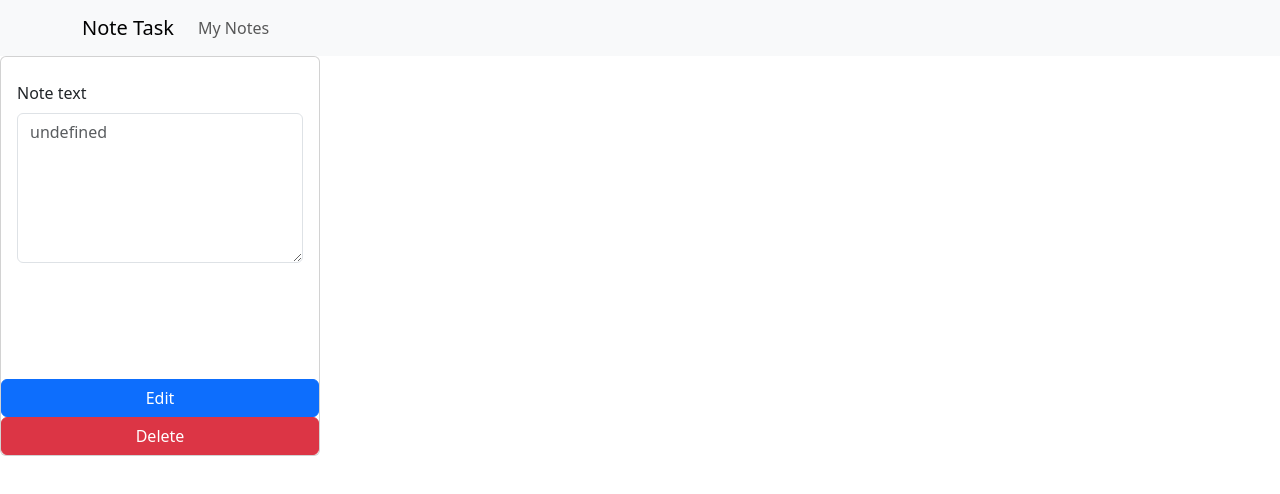
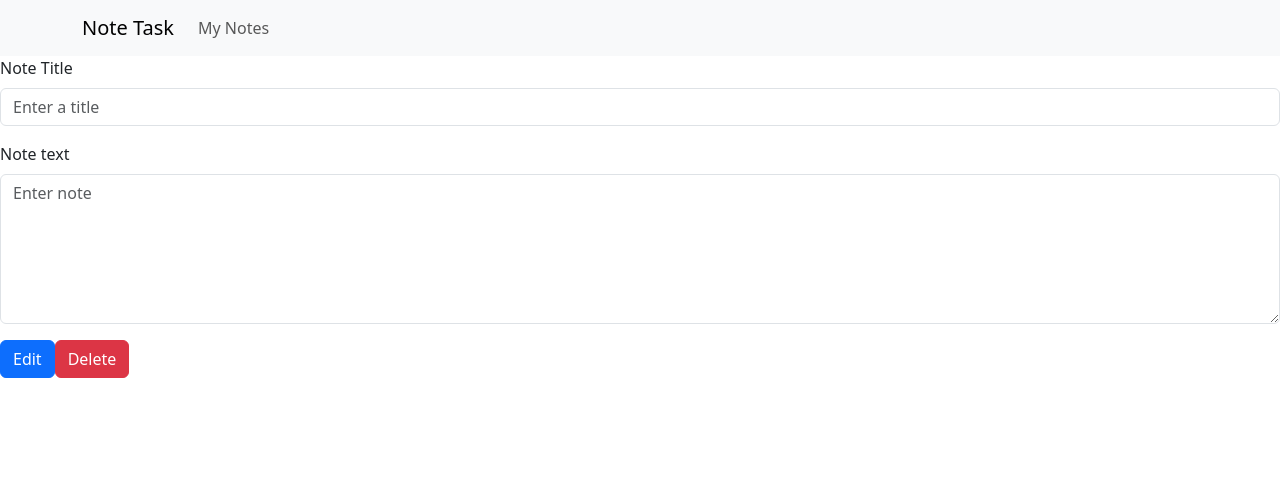
Before and after one commit to rkehadzhiyski/Notes-Coding-task, a React (Vite) app in the folder client/: page /note/1 in a window 1280 px wide. Shown: the top 494 px of the page. Built offline with nearby package versions, Linux system fonts and the light colour scheme; no server answers.

Commit message:
change single note view

```diff
--- a/client/src/components/CreateNote.jsx
+++ b/client/src/components/CreateNote.jsx
@@ -4,7 +4,6 @@ import * as yup from 'yup';
 
 import Form from 'react-bootstrap/Form';
 import Button from 'react-bootstrap/Button';
-
 
 const CreateNote = () => {
     const schema = yup.object().shape({
--- a/client/src/components/NoteView.jsx
+++ b/client/src/components/NoteView.jsx
@@ -1,26 +1,23 @@
-import { useEffect, useState } from 'react';
+import { useEffect } from 'react';
 import { useParams } from 'react-router-dom';
 import { useForm } from 'react-hook-form';
 import { yupResolver } from '@hookform/resolvers/yup';
 import * as yup from 'yup';
 
-import Card from 'react-bootstrap/Card';
 import Button from 'react-bootstrap/Button';
 import Form from 'react-bootstrap/Form';
 
 const NoteView = () => {
-    const [note, setNote] = useState({});
     const { noteId } = useParams();
 
     const schema = yup.object().shape({
+        noteTitle: yup.string().required('Title is required'),
         noteContent: yup.string().required('Text is required'),
     });
 
-    const { register, handleSubmit, formState: { errors } } = useForm({
+    const { register, setValue, handleSubmit, formState: { errors } } = useForm({
         resolver: yupResolver(schema),
     });
-
-
 
     useEffect(() => {
         const fetchNotes = async () => {
@@ -30,41 +27,52 @@ const NoteView = () => {
                     throw new Error('Failed to fetch note');
                 }
                 const data = await response.json();
-                setNote(data);
+                setValue('noteTitle', data.noteTitle);
+                setValue('noteContent', data.noteContent);
             } catch (error) {
                 console.error('Error fetching note:', error.message);
             }
         };
 
         fetchNotes();
-    }, [noteId]);
+    }, [noteId, setValue]);
 
-    const onSubmit = async () => {
-        // try {
-        //     const response = await fetch('http://localhost:8888/notes/create', {
-        //         method: 'POST',
-        //         headers: {
-        //             'Content-Type': 'application/json',
-        //         },
-        //         body: JSON.stringify(data),
-        //     });
+    const onSubmit = async (data) => {
+        try {
+            const response = await fetch(`http://localhost:8888/note/${noteId}`, {
+                method: 'POST',
+                headers: {
+                    'Content-Type': 'application/json',
+                },
+                body: JSON.stringify(data),
+            });
 
-        //     if (!response.ok) {
-        //         throw new Error('Failed to submit the note');
-        //     }
+            if (!response.ok) {
+                throw new Error('Failed to edit the note');
+            }
 
-        //     console.log('Note submitted successfully');
-        //     reset()
-        // } catch (error) {
-        //     console.error('Error submitting the note:', error.message);
-        // }
+            console.log('Note edited successfully');
+        } catch (error) {
+            console.error('Error editing the note:', error.message);
+        }
     };
 
+    const handleDelete = () =>{
+
+    }
+
     return (
-        <Card style={{ width: '20rem', height: '25rem' }} >
-            <Card.Body>
-                <Card.Title>{note.noteTitle}</Card.Title>
         <Form onSubmit={handleSubmit(onSubmit)}>
+            <Form.Group className="mb-3" controlId="exampleForm.ControlInput1">
+                <Form.Label>Note Title</Form.Label>
+                <Form.Control
+                    type="noteTitle"
+                    {...register('noteTitle')}
+                    placeholder="Enter a title"
+                    autoComplete="name-input"
+                />
+                <Form.Text className="text-danger">{errors['noteTitle']?.message}</Form.Text>
+            </Form.Group>
             <Form.Group className="mb-3" controlId="exampleForm.ControlTextarea1">
                 <Form.Label>Note text</Form.Label>
                 <Form.Control
@@ -72,20 +80,18 @@ const NoteView = () => {
                     as={'textarea'}
                     type="text"
                     {...register('noteContent')}
-                            placeholder={`${note.noteContent}`}
+                    placeholder="Enter note"
                     autoComplete="description"
                 />
                 <Form.Text className="text-danger">{errors['noteContent']?.message}</Form.Text>
             </Form.Group>
-                </Form>
-            </Card.Body>
             <Button variant="primary" type="submit">
                 Edit
             </Button>
-            <Button variant="danger" type="submit">
+            <Button variant="danger" onClick={handleDelete}>
                 Delete
             </Button>
-        </Card>
+        </Form>
     )
 }
 
```
Lines whose indentation alone changed are shown as unchanged.
